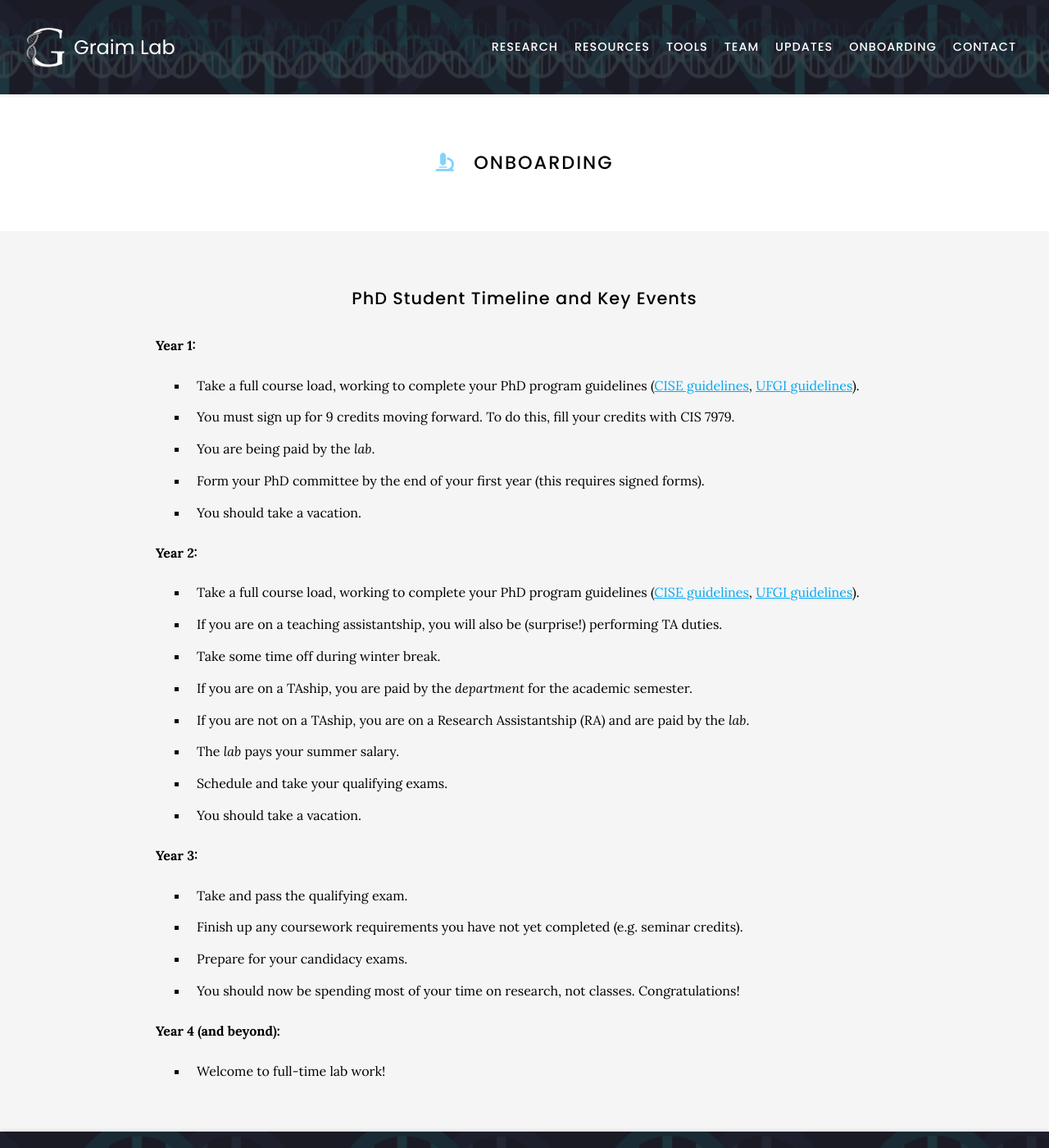
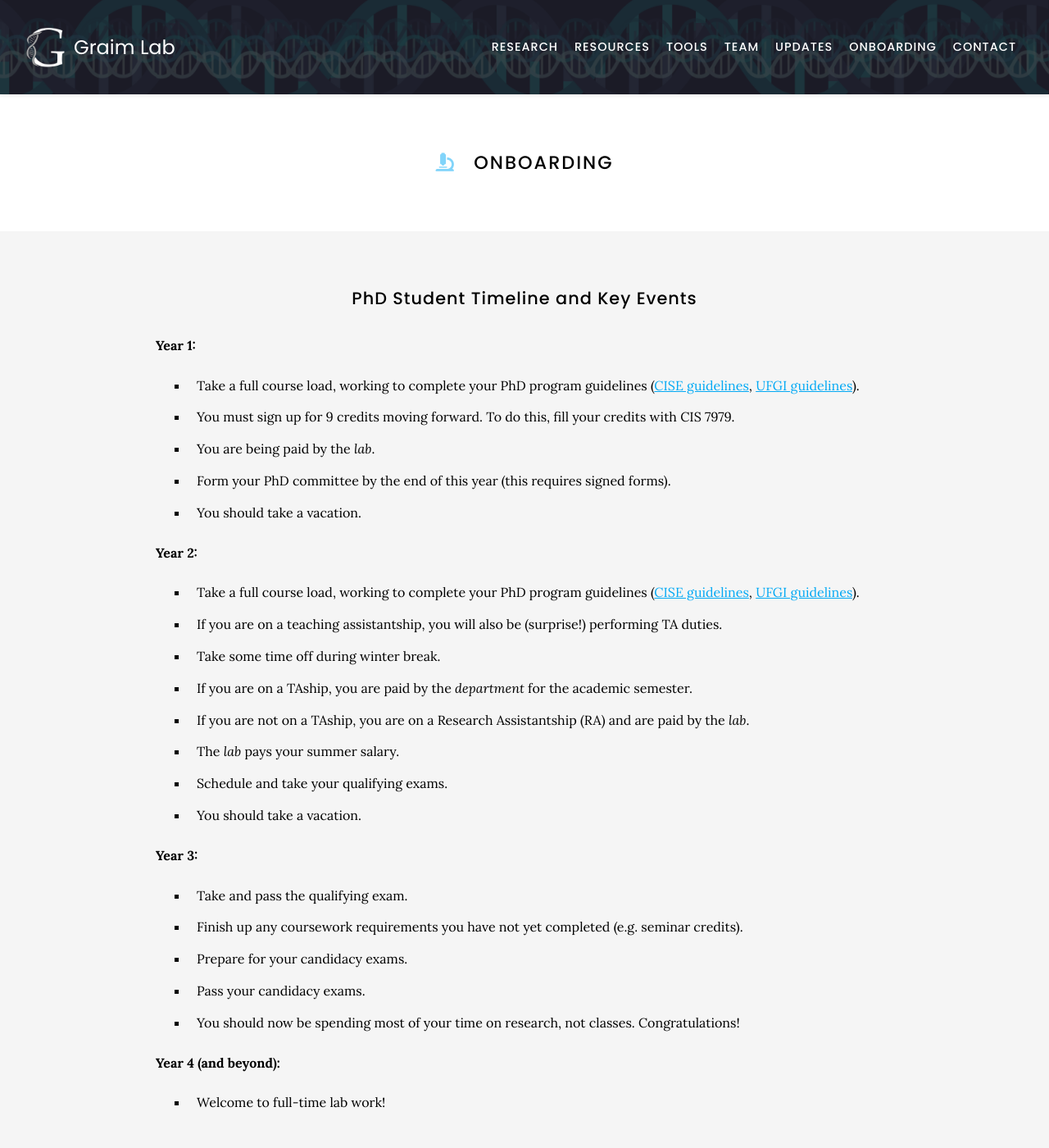
Before and after one commit to graim/GraimLabWebsite, a Jekyll site: the page built from onboarding/index.md, in a window 1280 px wide and 1400 px high. Shown: the whole window at 82% size. Built offline with Jekyll 4.4.1, drawn with Linux system fonts in a browser that asks for light colours; nearby versions of some CDN libraries.

Commit message:
Update index.md
minor changes

```diff
--- a/onboarding/index.md
+++ b/onboarding/index.md
@@ -15,7 +15,7 @@ nav:
 - Take a full course load, working to complete your PhD program guidelines ([CISE guidelines](https://www.cise.ufl.edu/academics/graduate/phd/), [UFGI guidelines](http://ufgi.ufl.edu/grad-program/graduate-policies/)).
 - You must sign up for 9 credits moving forward. To do this, fill your credits with CIS 7979.
 - You are being paid by the _lab_.
-- Form your PhD committee by the end of your first year (this requires signed forms).
+- Form your PhD committee by the end of this year (this requires signed forms).
 - You should take a vacation.
 
 **Year 2:**
@@ -32,6 +32,7 @@ nav:
 - Take and pass the qualifying exam.
 - Finish up any coursework requirements you have not yet completed (e.g. seminar credits).
 - Prepare for your candidacy exams.
+- Pass your candidacy exams.
 - You should now be spending most of your time on research, not classes. Congratulations!
 
 **Year 4 (and beyond):**
```
